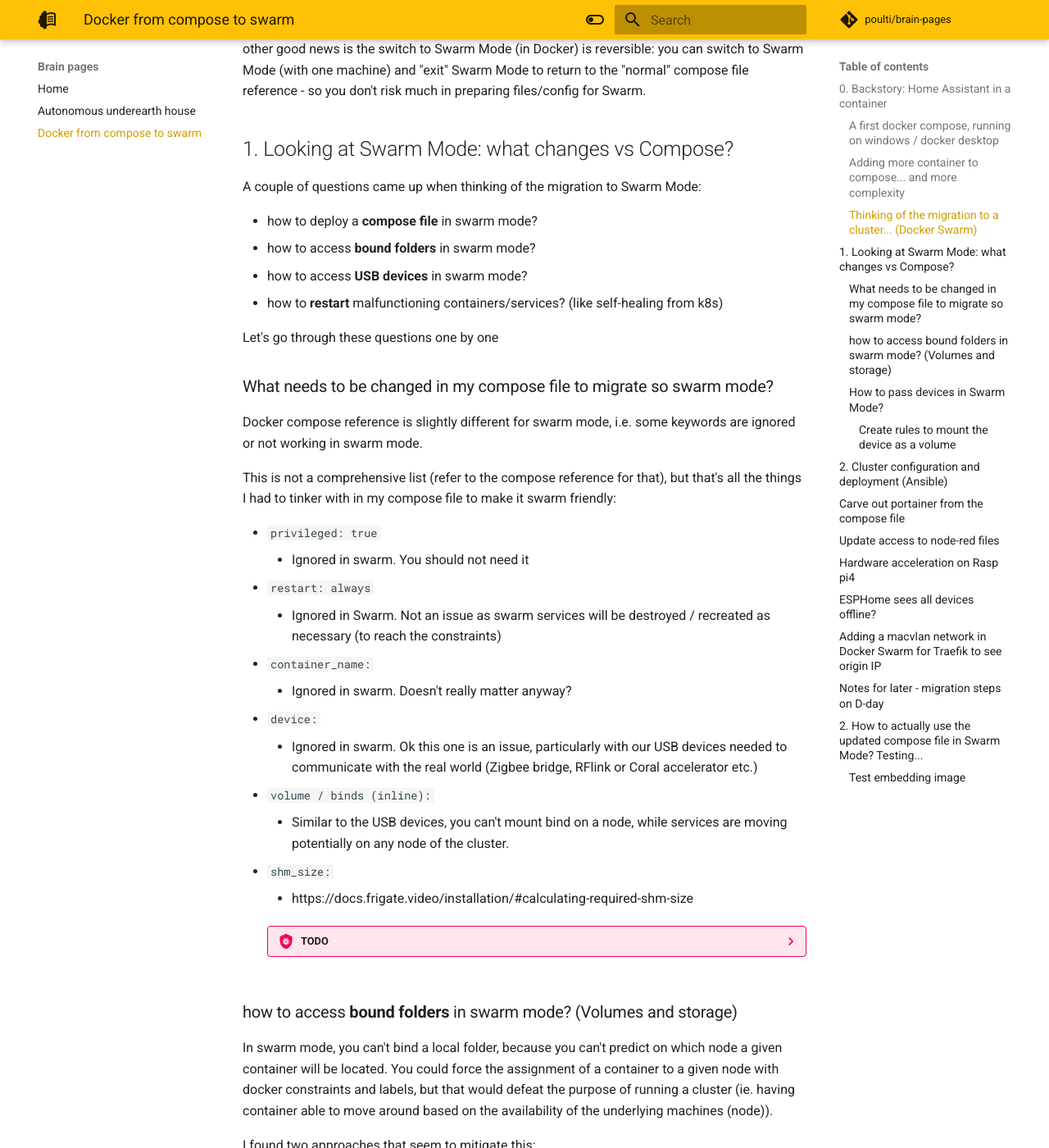
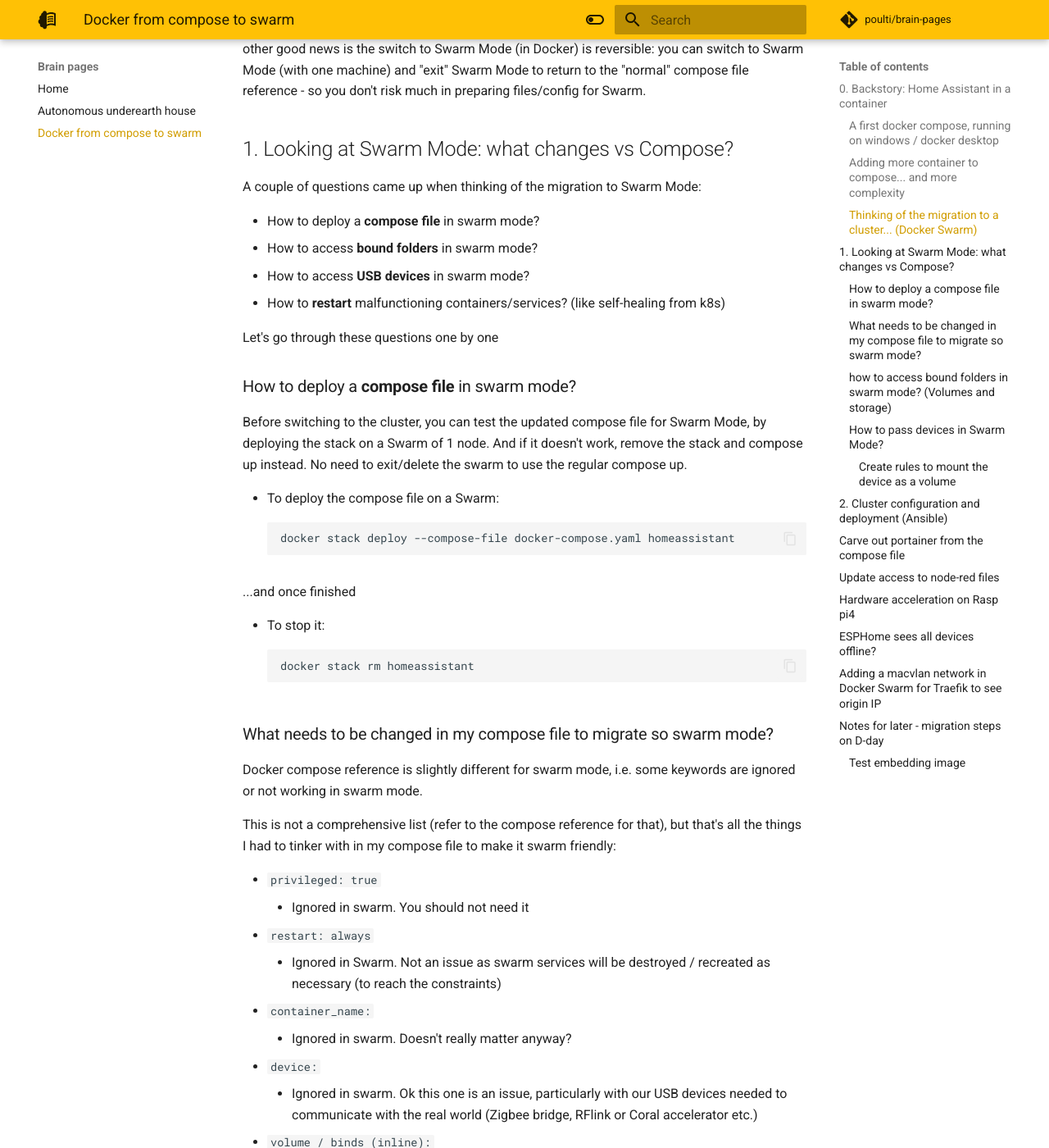
Before and after one commit to poulti/brain-pages, an MkDocs documentation site: the page built from docs/docker-from-compose-to-swarm.md, in a window 1280 px wide and 1400 px high, scrolled down 5278 px. Shown: the whole window at 82% size. Built offline with MkDocs 1.6.1 and Material for MkDocs 9.7.7, drawn with Linux system fonts in a browser that asks for light colours; comment, search, counter and statistics services are not loaded; some of the changed text lies outside the part shown.

Commit message:
Move section on how to deploy a stack earlier

````diff
--- a/docs/docker-from-compose-to-swarm.md
+++ b/docs/docker-from-compose-to-swarm.md
@@ -212,13 +212,29 @@
 
 A couple of questions came up when thinking of the migration to Swarm Mode:
 
-- how to deploy a **compose file** in swarm mode?
-- how to access **bound folders** in swarm mode?
-- how to access **USB devices** in swarm mode?
-- how to **restart** malfunctioning containers/services? (like self-healing from k8s)
+- How to deploy a **compose file** in swarm mode?
+- How to access **bound folders** in swarm mode?
+- How to access **USB devices** in swarm mode?
+- How to **restart** malfunctioning containers/services? (like self-healing from k8s)
 
 Let's go through these questions one by one
 
+
+### How to deploy a **compose file** in swarm mode?
+
+Before switching to the cluster, you can test the updated compose file for Swarm Mode, by deploying the stack on a Swarm of 1 node. And if it doesn't work, remove the stack and compose up instead. No need to exit/delete the swarm to use the regular compose up.
+
+- To deploy the compose file on a Swarm:
+  ```
+  docker stack deploy --compose-file docker-compose.yaml homeassistant
+  ```
+
+...and once finished
+
+- To stop it:
+  ```
+  docker stack rm homeassistant
+  ```
 
 ### What needs to be changed in my compose file to migrate so swarm mode?
 
@@ -521,20 +537,6 @@
 - [ ] Connect USB devices to the right USB
 - [ ] Change the port forwarding from external IP
 
-## 2. How to actually use the updated compose file in Swarm Mode? Testing...
-
-Before switching to the cluster, you can test the updated compose file for Swarm Mode, by deploying the stack on a Swarm of 1 node. And if it doesn't work, remove the stack and compose up instead. No need to exit/delete the swarm to use the regular compose up.
-
-- Comment the network part of docker compose file
-- To deploy the compose file on a Swarm:
-  ```
-  docker stack deploy --compose-file docker-compose.yaml homeassistant
-  ```
-- And to stop it:
-  ```
-  docker stack rm homeassistant
-  ```
-- Uncomment the network section
 
 ### Test embedding image
 
````
